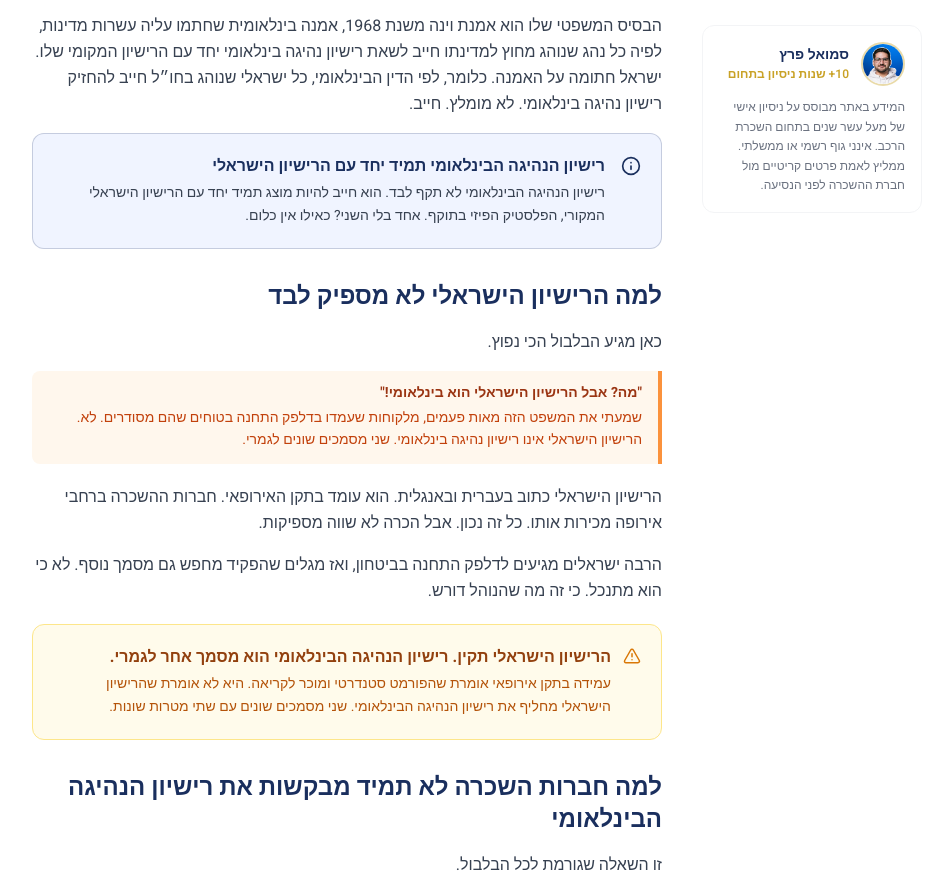
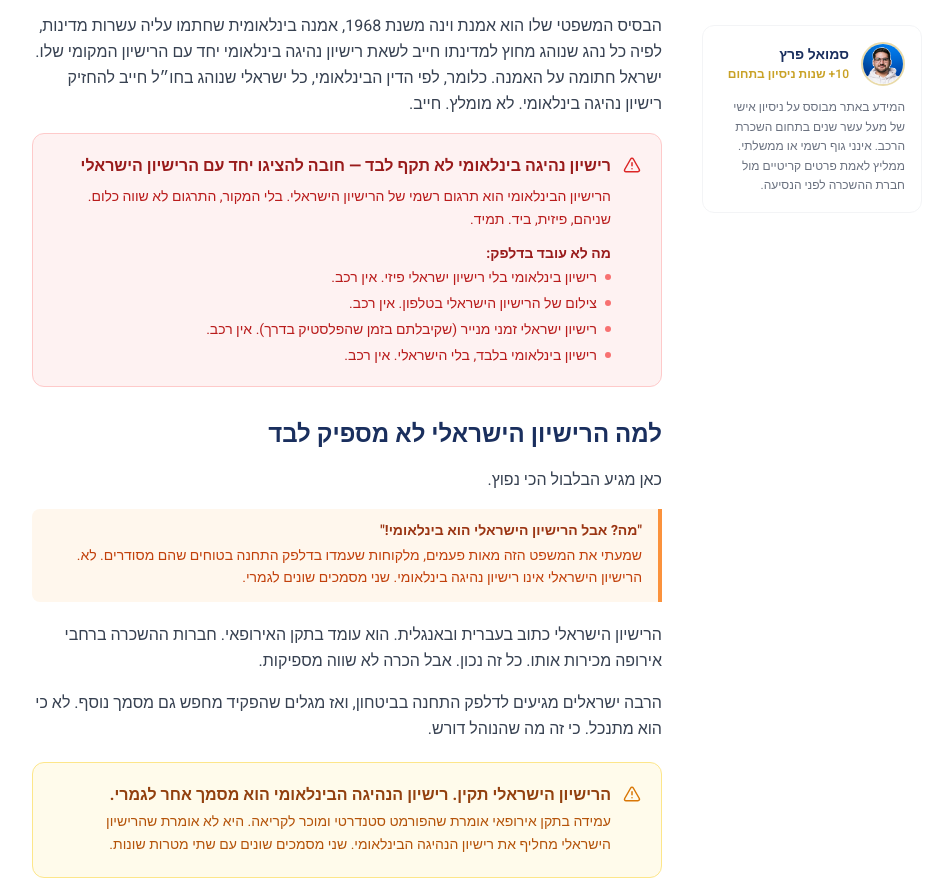
Before and after one commit to Shmulix/derekh-agav, a Next.js app: page /posts/international-driving-permit in a window 1280 px wide. Shown: the part 965-1861 px from the top of the page, without its empty margins (278-1214 px from the left). Built offline with nearby package versions, Linux system fonts and the light colour scheme.

Commit message:
IDP post: upgrade must-have-Israeli-license alert with concrete refusal examples

```diff
--- a/app/posts/international-driving-permit/page.tsx
+++ b/app/posts/international-driving-permit/page.tsx
@@ -205,14 +205,22 @@ export default function InternationalDrivingLicensePost() {
                 ישראל חתומה על האמנה. כלומר, לפי הדין הבינלאומי, כל ישראלי שנוהג בחו״ל חייב להחזיק רישיון נהיגה בינלאומי. לא מומלץ. חייב.
               </p>
 
-              <div className="flex items-start gap-4 border border-navy/20 bg-[#f0f4ff] rounded-xl p-5 mb-8">
-                <Info size={20} className="text-navy flex-shrink-0 mt-0.5" />
-                <div>
-                  <p className="font-bold text-navy mb-1">רישיון הנהיגה הבינלאומי תמיד יחד עם הרישיון הישראלי</p>
-                  <p className="text-sm text-gray-700 leading-relaxed">
-                    רישיון הנהיגה הבינלאומי לא תקף לבד. הוא חייב להיות מוצג תמיד יחד עם הרישיון הישראלי המקורי, הפלסטיק הפיזי בתוקף.
-                    אחד בלי השני? כאילו אין כלום.
-                  </p>
+              <div className="border border-red-200 bg-red-50 rounded-xl p-5 mb-8">
+                <div className="flex items-start gap-3">
+                  <AlertTriangle size={18} className="text-red-600 flex-shrink-0 mt-0.5" />
+                  <div>
+                    <p className="font-bold text-red-800 mb-2">רישיון נהיגה בינלאומי לא תקף לבד — חובה להציגו יחד עם הרישיון הישראלי</p>
+                    <p className="text-sm text-red-700 leading-relaxed mb-3">
+                      הרישיון הבינלאומי הוא תרגום רשמי של הרישיון הישראלי. בלי המקור, התרגום לא שווה כלום. שניהם, פיזית, ביד. תמיד.
+                    </p>
+                    <p className="text-sm font-bold text-red-800 mb-1">מה לא עובד בדלפק:</p>
+                    <ul className="space-y-1.5 text-sm text-red-700">
+                      <li className="flex items-start gap-2"><span className="w-1.5 h-1.5 rounded-full bg-red-400 flex-shrink-0 mt-1.5" />רישיון בינלאומי בלי רישיון ישראלי פיזי. אין רכב.</li>
+                      <li className="flex items-start gap-2"><span className="w-1.5 h-1.5 rounded-full bg-red-400 flex-shrink-0 mt-1.5" />צילום של הרישיון הישראלי בטלפון. אין רכב.</li>
+                      <li className="flex items-start gap-2"><span className="w-1.5 h-1.5 rounded-full bg-red-400 flex-shrink-0 mt-1.5" />רישיון ישראלי זמני מנייר (שקיבלתם בזמן שהפלסטיק בדרך). אין רכב.</li>
+                      <li className="flex items-start gap-2"><span className="w-1.5 h-1.5 rounded-full bg-red-400 flex-shrink-0 mt-1.5" />רישיון בינלאומי בלבד, בלי הישראלי. אין רכב.</li>
+                    </ul>
+                  </div>
                 </div>
               </div>
 
```
